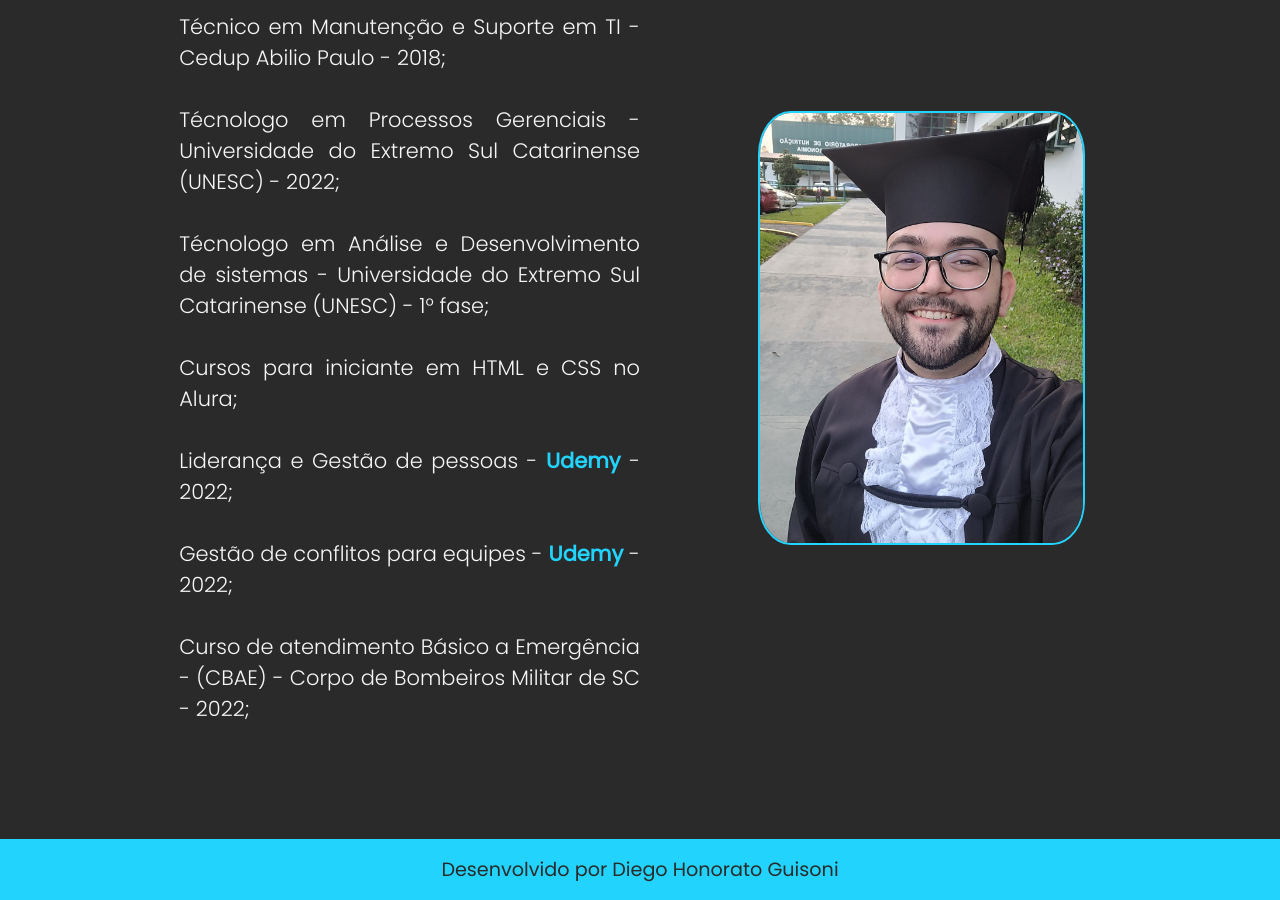
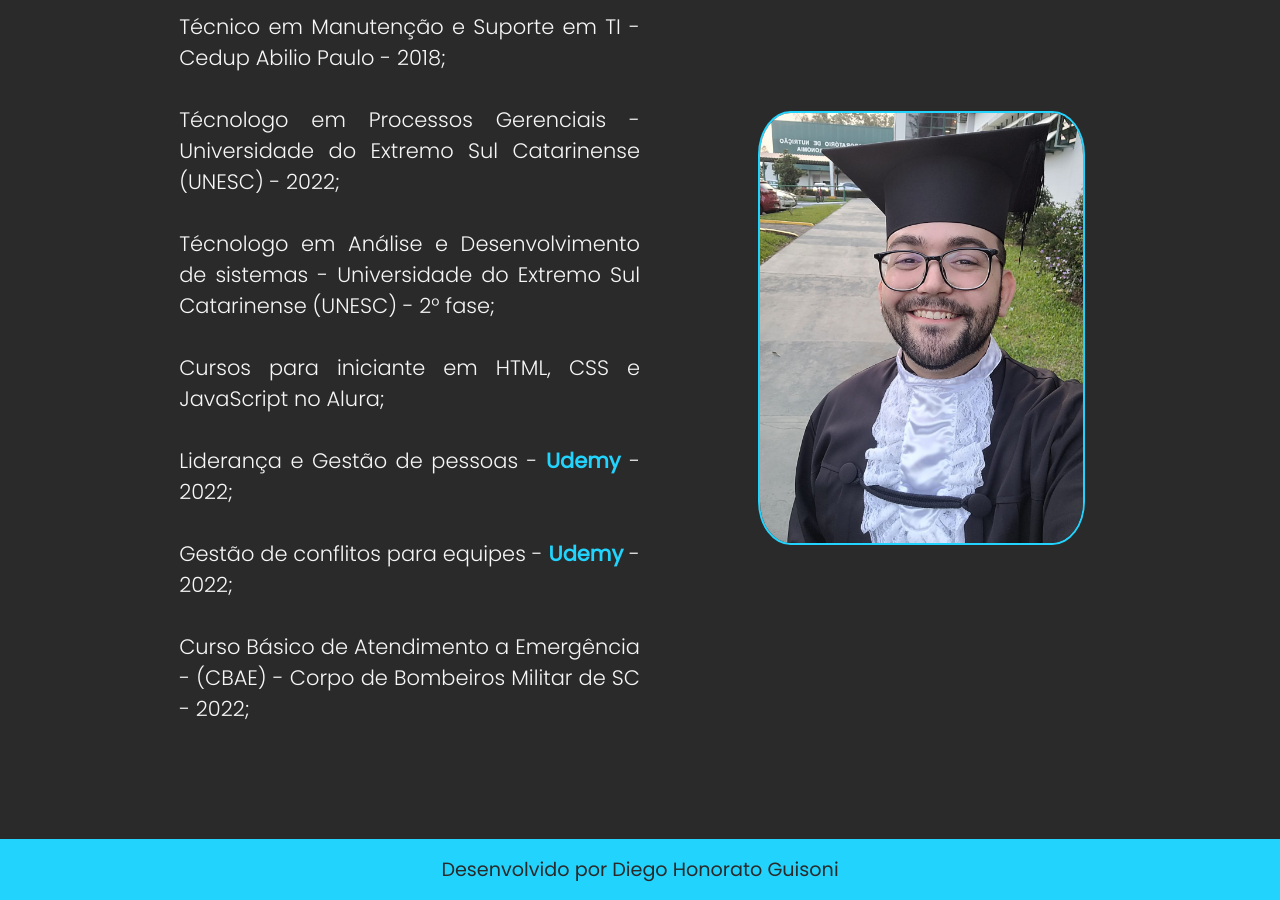
Before and after one commit to DiegoGuisoni/meu_portfolio, a plain HTML site: page qualification.html in a window 1280 px wide. Shown: the part 178-1078 px from the top of the page. Drawn offline with Linux system fonts and the light colour scheme.

Commit message:
qualification.html

```diff
--- a/qualification.html
+++ b/qualification.html
@@ -20,11 +20,11 @@
             <h1 class="apresentacao__about__titulo">Minha qualificação: </h1>
                 <p class="apresentacao__about__paragrafo"> Técnico em Manutenção e Suporte em TI - Cedup Abilio Paulo - 2018; </p>
                 <p class="apresentacao__about__paragrafo"> Técnologo em Processos Gerenciais - Universidade do Extremo Sul Catarinense (UNESC) - 2022;</p>
-                <p class="apresentacao__about__paragrafo"> Técnologo em Análise e Desenvolvimento de sistemas - Universidade do Extremo Sul Catarinense (UNESC) - 1° fase;</p>
-                <p class="apresentacao__about__paragrafo"> Cursos para iniciante em HTML e CSS no Alura;</p>
+                <p class="apresentacao__about__paragrafo"> Técnologo em Análise e Desenvolvimento de sistemas - Universidade do Extremo Sul Catarinense (UNESC) - 2° fase;</p>
+                <p class="apresentacao__about__paragrafo"> Cursos para iniciante em HTML, CSS e JavaScript no Alura;</p>
                 <p class="apresentacao__about__paragrafo"> Liderança e Gestão de pessoas - <a class="destaque__udemy" href="https://www.udemy.com/certificate/UC-cc273d9a-ce46-478c-ad11-e2616fb26f22/" target="_blank" >Udemy</a> - 2022;</p>
                 <p class="apresentacao__about__paragrafo"> Gestão de conflitos para equipes - <a class="destaque__udemy" href="https://www.udemy.com/certificate/UC-99163d91-dbf4-49d2-97a3-b6a053ccd111/" target="_blank" >Udemy</a> - 2022;</p>
-                <p class="apresentacao__about__paragrafo"> Curso de atendimento Básico a Emergência - (CBAE) - Corpo de Bombeiros Militar de SC - 2022;</p>
+                <p class="apresentacao__about__paragrafo"> Curso Básico de Atendimento a Emergência - (CBAE) - Corpo de Bombeiros Militar de SC - 2022;</p>
         </section>
         <section class="section_foto__img">
             <img class="foto__img" src="./assets/formatura.jfif" alt="foto da qualificacao">
```
